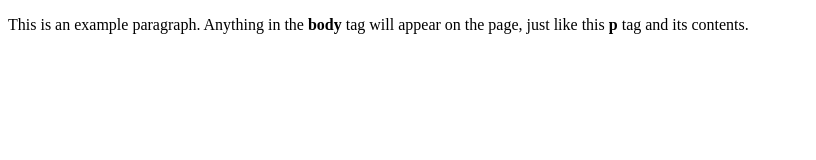
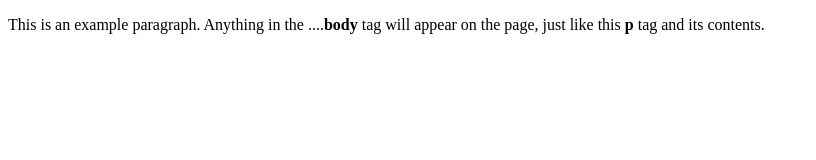
Before and after one commit to yamin1357/Test, a plain HTML site: page index.html in a window 1280 px wide. Shown: the whole page, without its empty margins (0-816 px from the left). Drawn offline with Linux system fonts and the light colour scheme.

Commit message:
update index.html

```diff
--- a/index.html
+++ b/index.html
@@ -4,6 +4,6 @@
     <title>This is the title of the webpage!</title>
   </head>
   <body>
-    <p>This is an example paragraph. Anything in the <strong>body</strong> tag will appear on the page, just like this <strong>p</strong> tag and its contents.</p>
+    <p>This is an example paragraph. Anything in the ....<strong>body</strong> tag will appear on the page, just like this <strong>p</strong> tag and its contents.</p>
   </body>
 </html>
```
